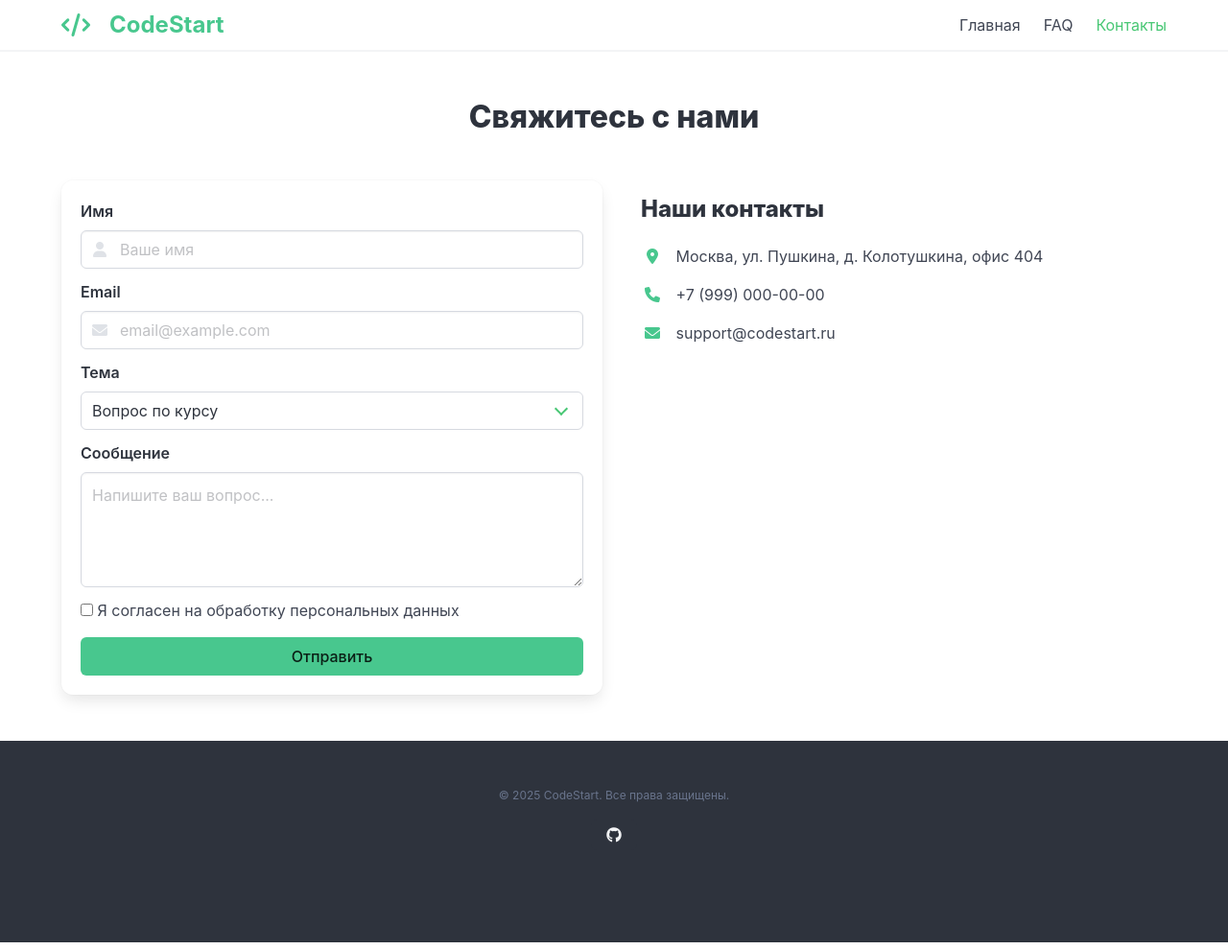
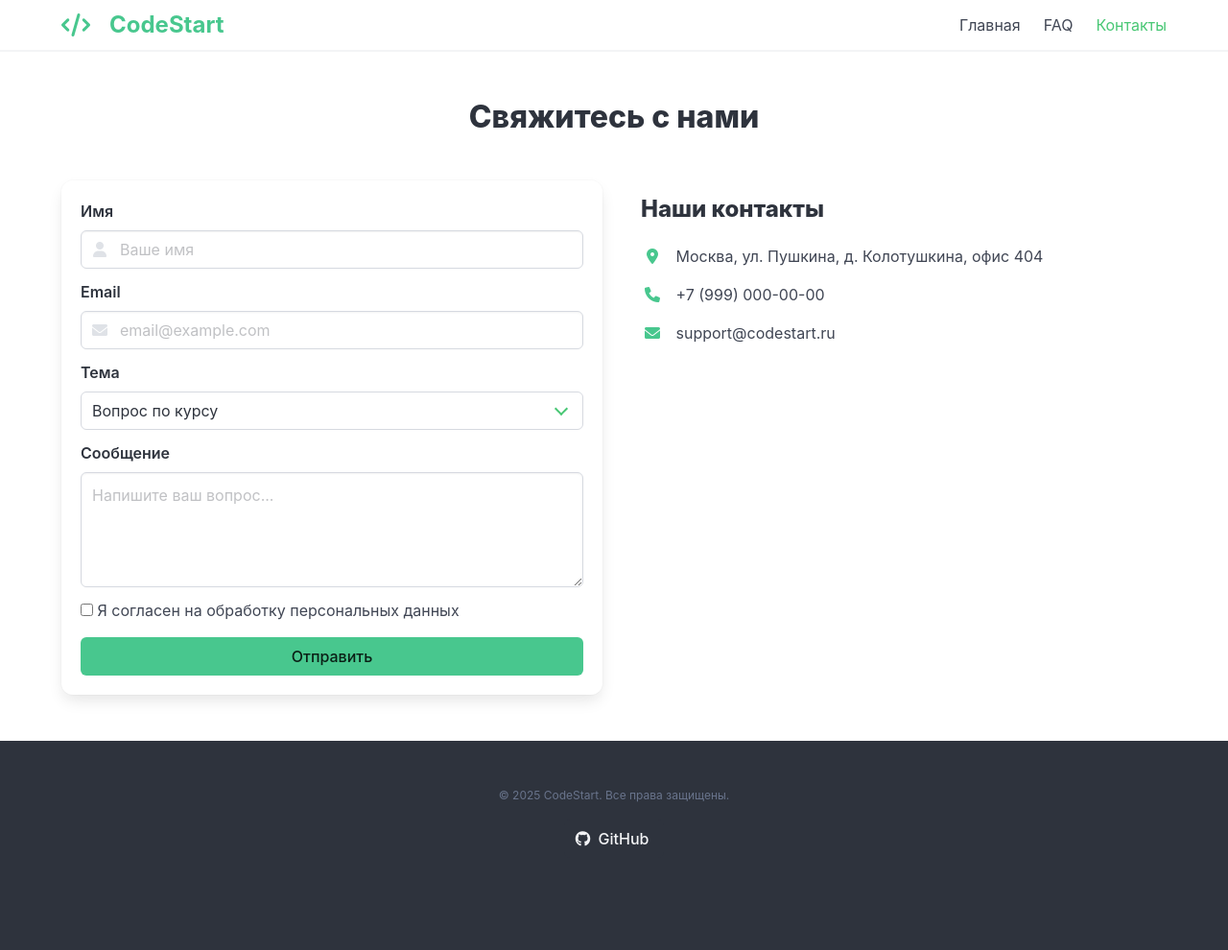
Before and after one commit to coldw1nd/CodeStart, a plain HTML site: page contacts.html in a window 1280 px wide. Shown: the whole page at 96% size. Drawn offline with nearby package versions, Linux system fonts and the light colour scheme.

Commit message:
style(footer): make footer consistent on all page

```diff
--- a/contacts.html
+++ b/contacts.html
@@ -130,7 +130,10 @@
         <div class="container has-text-centered">
             <p class="is-size-7 has-text-grey">&copy; 2025 CodeStart. Все права защищены.</p>
             <div class="buttons is-centered mt-4">
-                <a href="https://github.com/coldw1nd/CodeStart" target="_blank" class="button is-dark"><i class="fab fa-github"></i></a>
+                <a href="https://github.com/coldw1nd/CodeStart" target="_blank" class="button is-dark">
+                    <span class="icon"><i class="fab fa-github"></i></span>
+                    <span>GitHub</span>
+                </a>
             </div>
         </div>
     </footer>
```
Also changed, not shown: faq.html (+4 -1 lines), index.html (+1 -1 lines).
